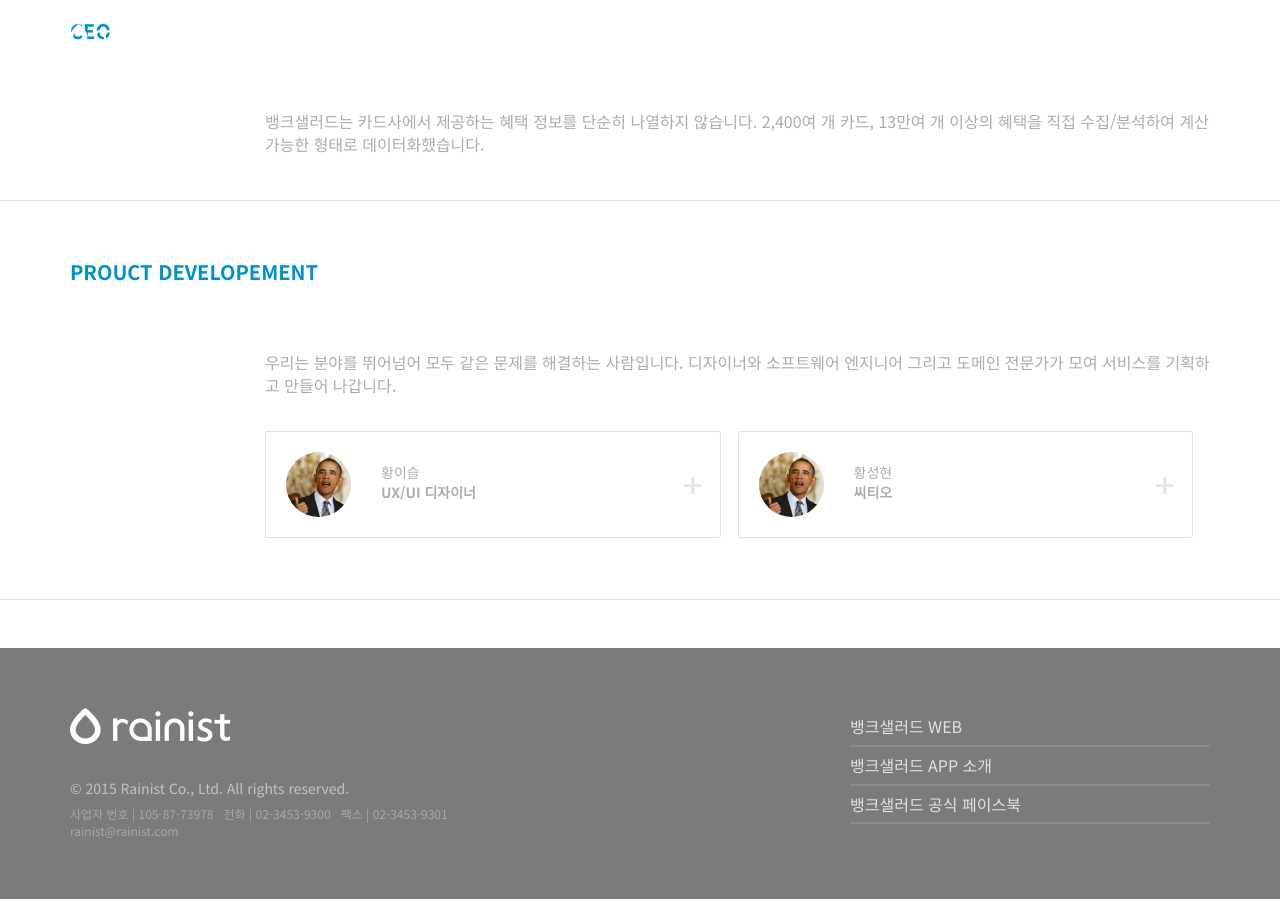
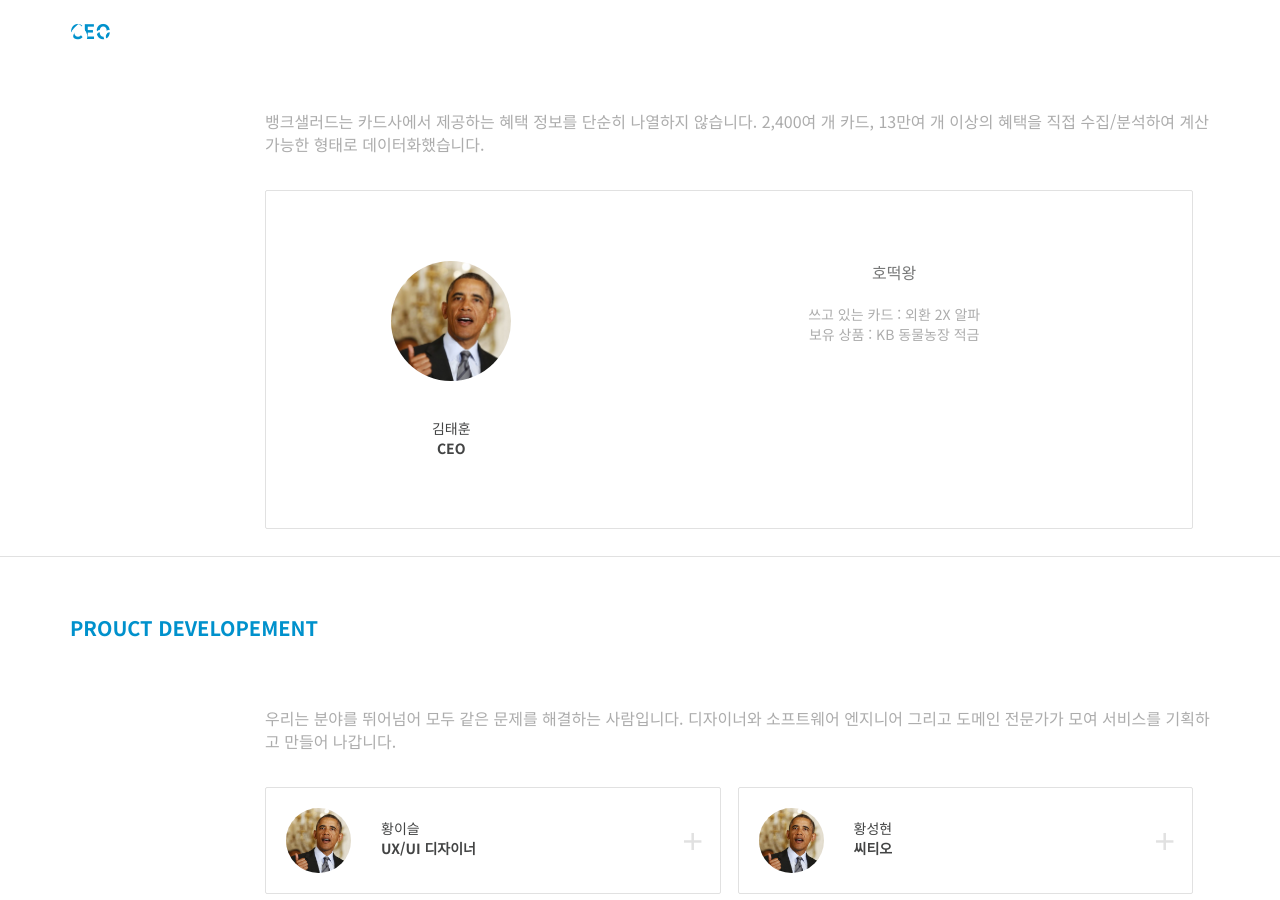
Before and after one commit to gpeddler/rainist.github.io, a Jekyll site: the page built from member.html, in a window 1280 px wide and 900 px high, scrolled down 1107 px. Built offline with Jekyll 4.4.1, drawn with Linux system fonts in a browser that asks for light colours; nearby versions of some CDN libraries.

Commit message:
feat: add ceo

```diff
--- a/_config.yml
+++ b/_config.yml
@@ -17,22 +17,32 @@
 paginate: 5
 paginate_path: "page/:num/"
 
+# CEO
+ceo: {
+    url: "/assets/profile_sample.png",
+    name: "김태훈",
+    job: "CEO",
+    desc: "호떡왕",
+    card: "외환 2X 알파",
+    product: "KB 동물농장 적금"
+}
+
 # Members
 members: [
   {
-    url: "/assets/profile_sample.png",
-    name: "황이슬",
-    job: "UX/UI 디자이너",
-    desc: "황이슬씨는 레이니스트 채용에 빈틈을 찾게 해준 사람입니다. 우리는 매일 그녀를 뽑지 말앗어야 했다고 인성면접을 봤어야 했다고 우리의 채용과정을 반성합니다. 황이슬씨 이후 우리는 착한 사람들만 뽑으려고 합니다.",
-    card: "외환 2X 알파",
-    product: "KB 동물농장 적금"
+      url: "/assets/profile_sample.png",
+      name: "황이슬",
+      job: "UX/UI 디자이너",
+      desc: "황이슬씨는 레이니스트 채용에 빈틈을 찾게 해준 사람입니다. 우리는 매일 그녀를 뽑지 말앗어야 했다고 인성면접을 봤어야 했다고 우리의 채용과정을 반성합니다. 황이슬씨 이후 우리는 착한 사람들만 뽑으려고 합니다.",
+      card: "외환 2X 알파",
+      product: "KB 동물농장 적금"
   },
   {
-    url: "/assets/profile_sample.png",
-    name: "황성현",
-    job: "씨티오",
-    desc: "민사고 졸업한 특급 엘리트인줄 알았으나, 깔깔깔!@# 하는 웃음소리로 여친에게 구박받는 개발자이다. 그는 사내연애 중이다.",
-    card: "외환 2X 알파",
-    product: "KB 동물농장 적금"
+      url: "/assets/profile_sample.png",
+      name: "황성현",
+      job: "씨티오",
+      desc: "민사고 졸업한 특급 엘리트인줄 알았으나, 깔깔깔!@# 하는 웃음소리로 여친에게 구박받는 개발자이다. 그는 사내연애 중이다.",
+      card: "외환 2X 알파",
+      product: "KB 동물농장 적금"
   }
 ]
--- a/member.html
+++ b/member.html
@@ -33,6 +33,30 @@
                     뱅크샐러드는 카드사에서 제공하는 혜택 정보를 단순히 나열하지 않습니다.
                     2,400여 개 카드, 13만여 개 이상의 혜택을 직접 수집/분석하여 계산 가능한 형태로 데이터화했습니다.
                 </div>
+
+                <div class="col-md-2 col-xs-12"></div>
+                <div class="col-md-10 col-xs-12">
+                    <ul class="member-list">
+                        <li class="member-item active">
+                            <div class="member-preview">
+                                <img class="member-profile" src="{{ site.ceo.url }}" />
+                                <span class="member-name">
+                                    {{ site.ceo.name }}<br/>
+                                    <b>{{ site.ceo.job }}</b>
+                                </span>
+                            </div>
+                            <div class="member-desc">
+                                <p class="desc">
+                                    {{ site.ceo.desc }}
+                                </p>
+                                <p class="post_script">
+                                    쓰고 있는 카드 : {{ site.ceo.card }}<br/>
+                                    보유 상품 : {{ site.ceo.product }}
+                                </p>
+                            </div>
+                        </li>
+                    </ul>
+                </div>
             </div>
         </div>
     </section>
@@ -49,7 +73,7 @@
             </div>
             <div class="row">
                 <div class="col-md-2 col-xs-12"></div>
-                <div class="col-md-10 col-xs-12 form-desc">
+                <div class="col-md-10 col-xs-12">
                     <ul class="member-list">
                         {% for member in site.members %}
                             <li class="member-item">
```
